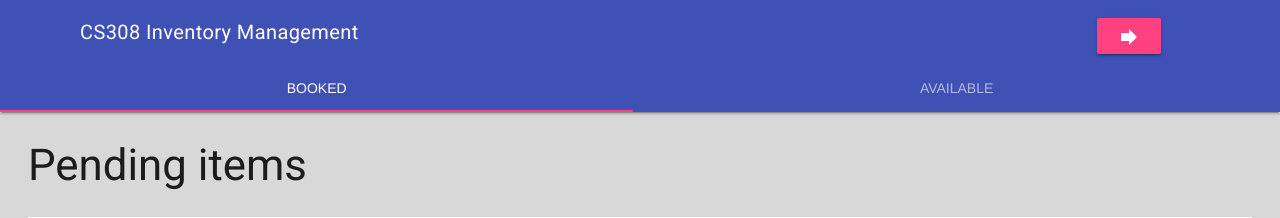
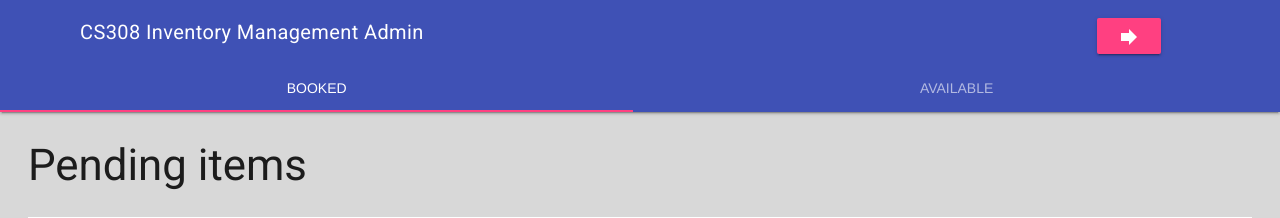
Before and after one commit to abhijeetmanhas/LAP-Inventory-Project, a Django app: page / in a window 1280 px wide. Shown: the top 218 px of the page. Run offline with Django 3.2, Linux system fonts and the light colour scheme; a user stored in the database is signed in; data comes from the database, SQL or seed files in the repository; both versions use the stored data as it was after the commit; some libraries are stand-ins or nearby versions.

Commit message:
added admin hyperlink

```diff
--- a/inv/templates/index.html
+++ b/inv/templates/index.html
@@ -16,7 +16,7 @@
       <a href="{% url 'logout' %}">
         <span class="mdl-button mdl-js-button mdl-button--raised mdl-js-ripple-effect mdl-button--accent logout-button">{{ name }}<i class="material-icons">forward</i></span>
       </a>
-      <span class="mdl-layout-title">CS308 Inventory Management</span>
+      <a href="/admin/" style="color:white"><span class="mdl-layout-title">CS308 Inventory Management Admin</span></a>
     </div>
     <!-- Tabs -->
     <div class="mdl-layout__tab-bar mdl-js-ripple-effect">
```
Also changed, not shown: db.sqlite3.
